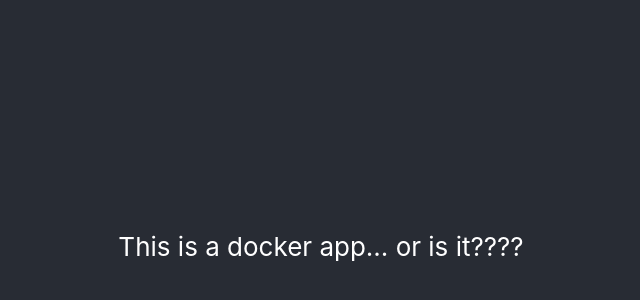
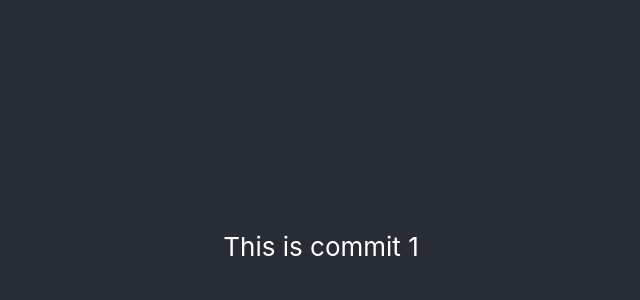
Before and after one commit to naasirosman-mhra/Azure, a React (Create React App) app in the folder my-app/: page / in a window 1280 px wide. Shown: the part 154-454 px from the top of the page, without its empty margins (319-959 px from the left). Built offline with nearby package versions, Linux system fonts and the light colour scheme.

Commit message:
commit 1

```diff
--- a/my-app/src/App.js
+++ b/my-app/src/App.js
@@ -6,7 +6,7 @@ function App() {
       <header className="App-header">
 
         <p>
-          This is a docker app... or is it????
+          This is commit 1
         </p>
 
       </header>
```
